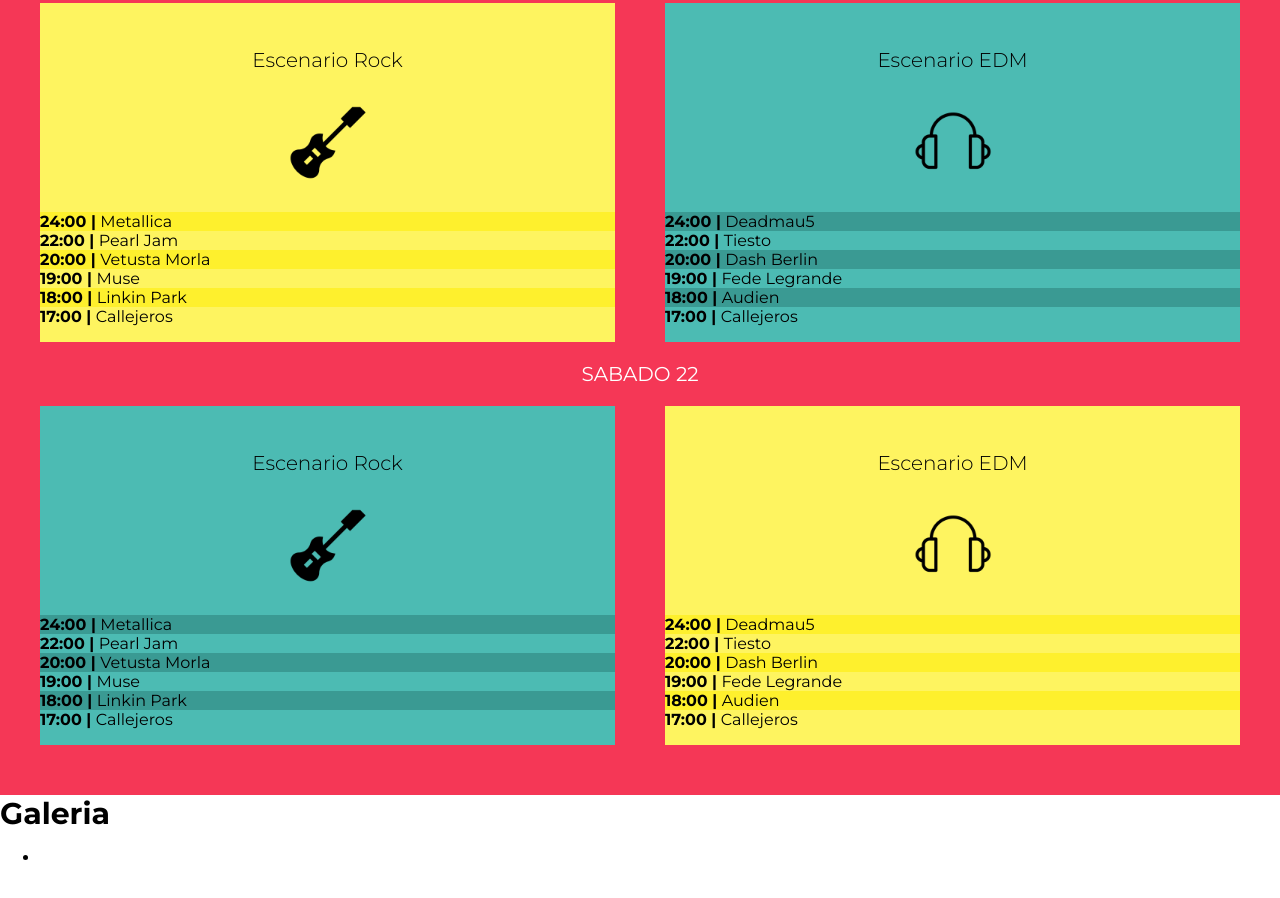
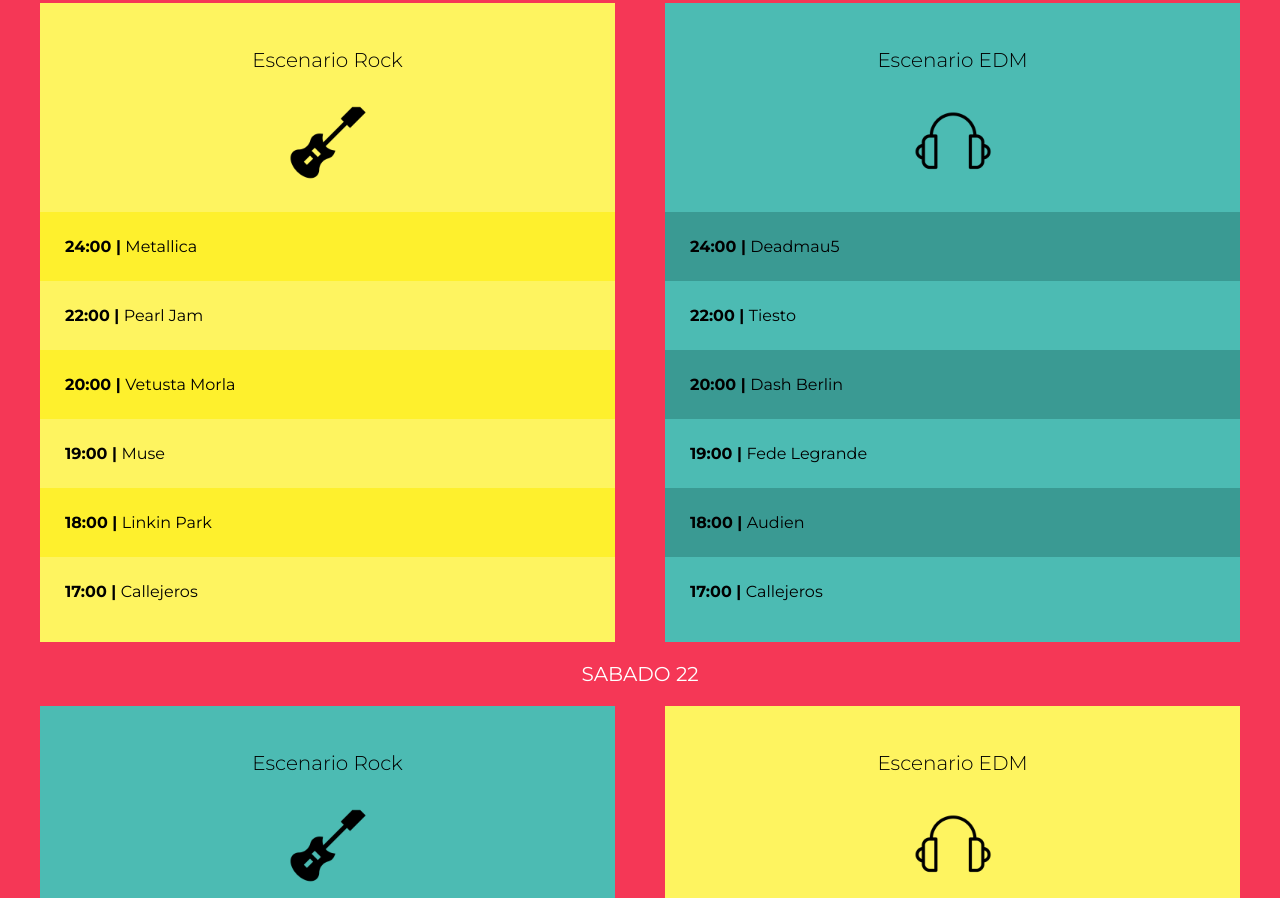
Before and after one commit to Cristian44-dev/Festival-musica, a website: page index.html in a window 1280 px wide. Shown: the part 1374-2272 px from the top of the page. Drawn offline with Linux system fonts and the light colour scheme.

Commit message:
REFACTOR: Se cambio la funcionalidad de math.div()

```diff
--- a/index.html
+++ b/index.html
@@ -122,19 +122,7 @@
 
     </section>
 
-    <section class="galeria">
-        <h3>Galeria</h3>
-        <ul class="galeria-imagen">
-            <li><img src="" alt=""></li>
-        </ul>
-    </section>
 
 
-
-
-
-
-
-<script src="build/js/bundle.js"></script>
 </body>
 </html>
--- a/src/scss/layout/_line-up.scss
+++ b/src/scss/layout/_line-up.scss
@@ -47,7 +47,7 @@
         padding: 0;
         list-style:none;
         li{
-            padding: math.div(5rem,2rem);
+            padding:math.div(5rem,2);
             font-weight: $bold;
         }
 
```
Also changed, not shown: css/app.css.
